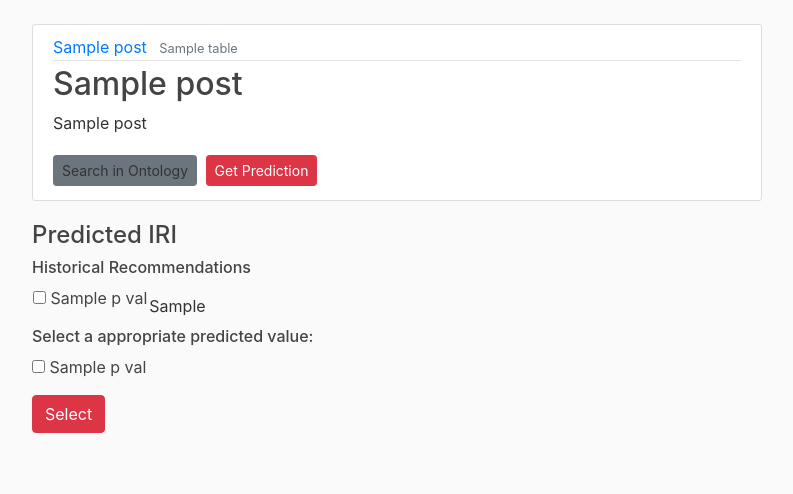
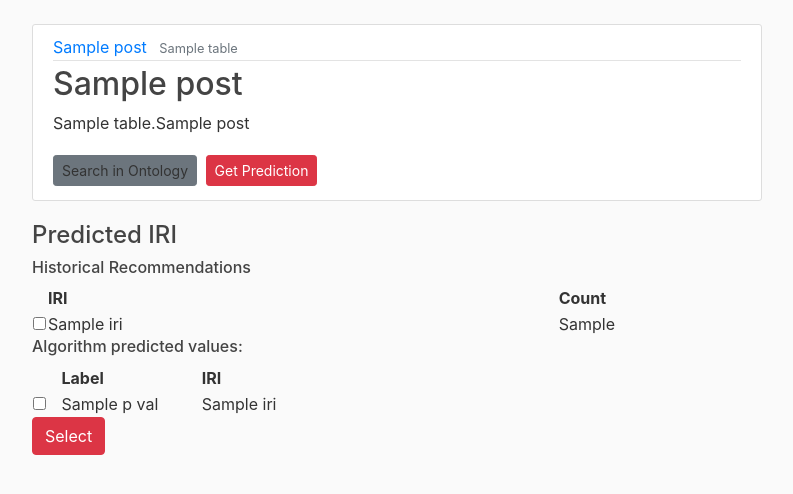
Before and after one commit to nikhilg1312/Annotation-Recommendation-System, a Flask app: template basics/recommender/templates/post.html in a window 1280 px wide, after a click on "Get Prediction". Shown: the part 56-550 px from the top of the page, without its empty margins (53-846 px from the left). Run offline with Flask 2, Linux system fonts and the light colour scheme; the template is opened without the code that fills it: most values are stand-ins (such as "Sample title", 1, 10 or a date in 2020); parts of the project's set-up code (start-up, migrations or seed data) failed here and were passed over; some libraries are stand-ins or nearby versions.

Commit message:
1. remove check box, add get column prediction button 2. tableName updated 3. Restructure results in Table format for display

```diff
--- a/basics/recommender/offlineDataService.py
+++ b/basics/recommender/offlineDataService.py
@@ -103,7 +103,7 @@ def get_column_names():
     for l, i, d, id in zip(label_df, iri_df, eng_label_df, range(len(label_df))):
         # d = d.partition(".")[2]
         # regex = r"\gy/(.*?)\."
-        table = "TableName"
+        table = "TumourTreatment"
         onto_temp = {'id': id, 'label': l, 'iri': i, 'engLabel': d, 'table': table}
         all_columns.append(onto_temp)
 
--- a/basics/recommender/templates/post.html
+++ b/basics/recommender/templates/post.html
@@ -7,7 +7,7 @@
           <small class="text-muted">{{ post.table }}</small>
       </div>
       <h2 class="article-title">{{ post.engLabel }}</h2>
-      <p class="article-content">{{ post.engLabel }}</p>
+      <p class="article-content">{{ post.table }}.{{ post.engLabel }}</p>
         <div>
             <a class="btn btn-secondary btn-sm mt-1 mb-1" data-toggle="collapse" data-target="#searchCollapse" >Search in Ontology</a>
             <button type="button" class="btn btn-danger btn-sm m-1" data-toggle="collapse" data-target="#predictedCollapse" >Get Prediction</button>
@@ -18,26 +18,36 @@
   <div class="collapse" id="predictedCollapse" tabindex="-1" role="dialog" aria-labelledby="predictedCollapse" aria-hidden="true">
     <div class="collapse-dialog" role="document">
       <div class="collapse-content">
+
           <form action="{{ url_for('upload_history', post_label=post.label) }}" method="POST">
                 <div class="collapse-header">
                   <h4 class="collapse-title">Predicted IRI</h4>
                                 <h6>Historical Recommendations</h6>
-                                <table>
+                                    <table id="history">
                                         {% if post.history != "Not found" %}
-                                        <tr>
+                                          <tr class="header">
+                                            <th style="width:2%;"></th>
+                                            <th style="width:70%;">IRI</th>
+                                            <th style="width:50%;">Count</th>
+                                          </tr>
                                           {% for pVal in post.history %}
-                                                    <td> <p class="article-content"> <input type="checkbox" name="mycheckbox"  value={{pVal.iri}}> <a class="article-title" href="{{ pVal.iri }}">{{ pVal.label }}</a>  </p> </td>
-                                                    <td> {{pVal.match_ratio}} </td>
+                                            <tr><td> <input type="checkbox" name="mycheckbox"  value={{pVal.iri}}> </td> <td>{{ pVal.iri }}</td>  <td> {{pVal.match_ratio}} </td> </tr>
                                           {% endfor %}
-                                        </tr>
                                         {% else %}
                                         <tr>No historical matches found</tr>
                                         {% endif %}
                                     </table>
-                          <h6>Select a appropriate predicted value:</h6>
+                          <h6>Algorithm predicted values:</h6>
+                                <table>
+                                     <tr class="header">
+                                        <th style="width:2%;"></th>
+                                        <th style="width:10%;">Label</th>
+                                        <th style="width:40%;">IRI</th>
+                                      </tr>
                                           {% for pVal in post.predicted %}
-                                <p class="article-content"> <input type="checkbox" name="mycheckbox" value={{pVal.iri}}> <a class="article-title" href="{{ pVal.iri }}">{{ pVal.label }}</a>  </p>
+                                           <tr><td> <input type="checkbox" name="mycheckbox"  value={{pVal.iri}}> </td> <td> {{ pVal.label }}</td> <td> {{pVal.iri}} </td> </tr>
                                           {% endfor %}
+                                </table>
                 </div>
                 <div class="collapse-footer">
                         <input class="btn btn-danger" type="submit" value="Select">
```
Also changed, not shown: basics/recommender/templates/home.html (+4 -3 lines). Lines whose indentation alone changed are shown as unchanged.
